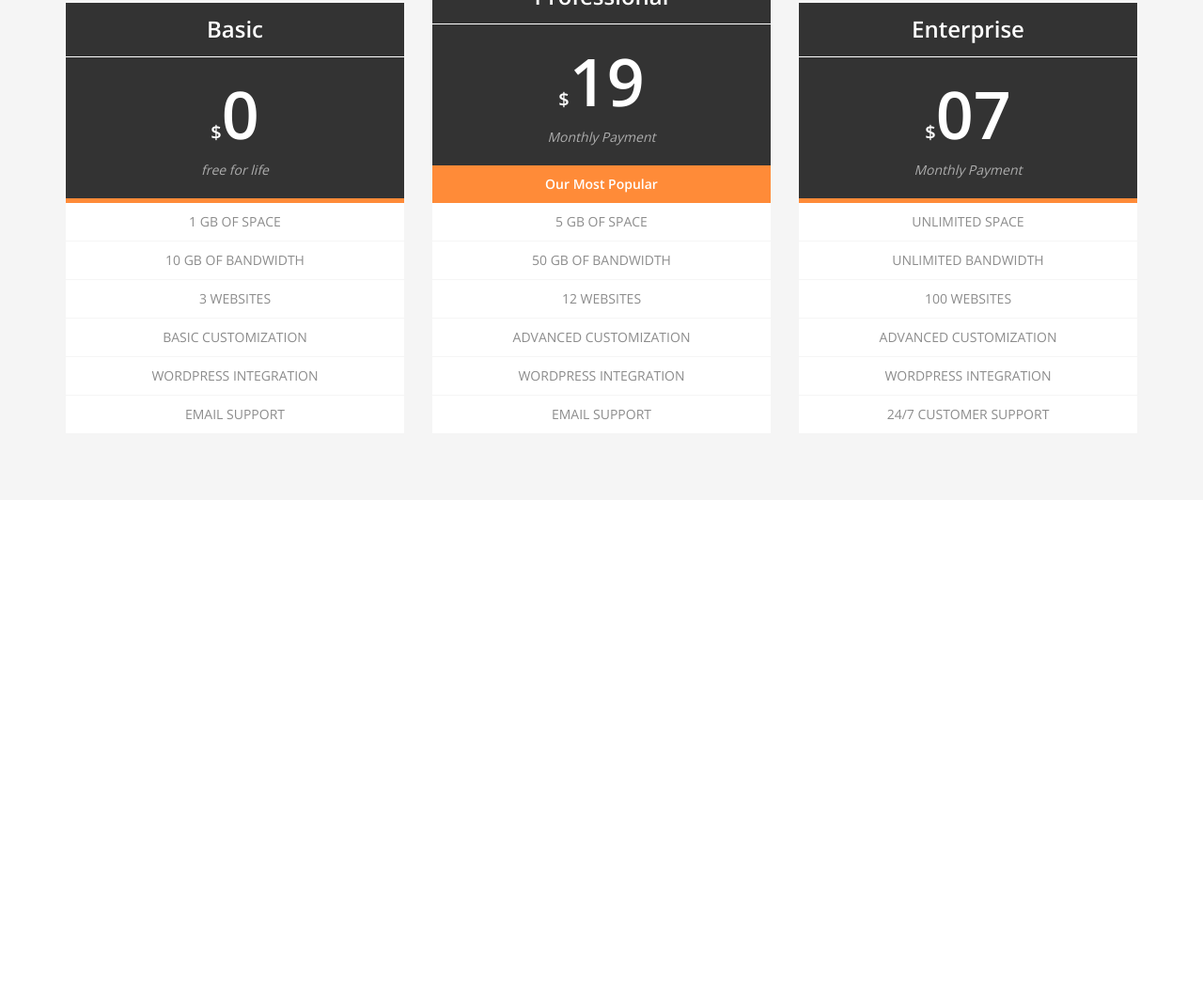
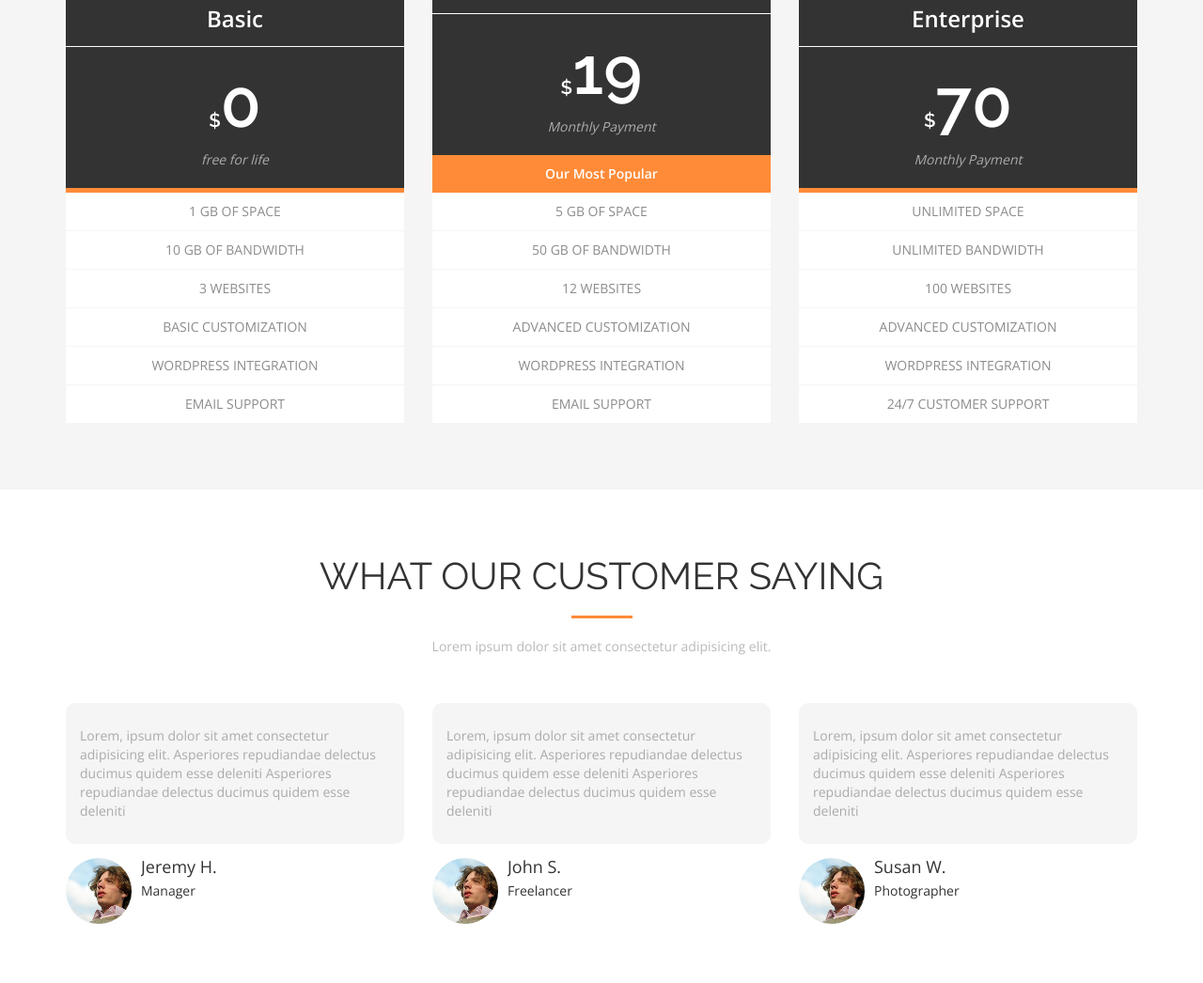
Before and after one commit to AhmedRamzyy/Axit-Template, a plain HTML site: page index.html in a window 1280 px wide. Shown: the part 3275-4321 px from the top of the page at 94% size. Drawn offline with nearby package versions, Linux system fonts and the light colour scheme.

Commit message:
customer opinion added

```diff
--- a/css/style.css
+++ b/css/style.css
@@ -217,8 +217,8 @@ body{
     padding: 60px 0;
 }
 .why-awsome h6{
-    font-weight: bold;
-    font-size: 50px;
+    font-weight: 500;
+    font-size: 40px;
     font-family:  'Raleway', sans-serif;
 }
 .why-awsome .awesome-desc{
@@ -274,7 +274,8 @@ body{
 .price-plan  .price{
     font-size: 70px;
     display: block;
-    font-weight: bold;
+    font-weight: 600;
+    font-family: 'Raleway' ,sans-serif;
 }
 .price-plan .price .usd{
     font-size: 20px;
@@ -299,7 +300,24 @@ body{
 .price-plan .enterprise{
     margin-top: 35px;
 }
-
+.what-says {
+    padding: 60px 0;
+}
+.what-says h6{
+    font-weight: 500;
+    font-size: 40px;
+    font-family:  'Raleway', sans-serif;
+}
+.what-says .awesome-desc{
+    margin-bottom: 50px;
+    color: #b9b9b9;
+}
+.what-says .customer-info {
+    background-color: #f5f5f5;
+    padding: 25px 15px;
+    color: #abaaaa;
+    border-radius: 10px;
+}
 
 
 
--- a/index.html
+++ b/index.html
@@ -12,7 +12,7 @@
     <!-- main style -->
     <link rel="stylesheet" href="css/style.css">
     <!-- google fonts -->
-    <link href="https://fonts.googleapis.com/css?family=Open+Sans:400,600|Raleway:200" rel="stylesheet">
+    <link rel="stylesheet" href="https://fonts.googleapis.com/css?family=Open+Sans:400,600|Raleway:400,600,800">
     <title>bootstrap temolate</title>
     <!-- HTML5 shim and Respond.js for IE8 support of HTML5 elements and media queries -->
     <!-- WARNING: Respond.js doesn't work if you view the page via file:// -->
@@ -283,7 +283,7 @@
                         <!-- option price -->
                         <div class="price-option">
                             <span class="price">
-                                <span class="usd">$</span>07
+                                <span class="usd">$</span>70
                             </span>
                             <span class="period">Monthly Payment</span>
                         </div>
@@ -301,7 +301,57 @@
             </div>
         </div>
     </div>
-
+    <!--  -->
+    <!-- what are they saying -->
+    <div class="what-says ">
+        <div class="container">
+            <div class="row">
+                <div class="col-xs-12 text-center">
+                    <h6 class="head-border-center text-uppercase">What Our Customer Saying</h6>
+                    <p class="awesome-desc">Lorem ipsum dolor sit amet consectetur adipisicing elit.</p>
+                </div>
+                <div class="col-md-4">
+                    <p class="customer-info">Lorem, ipsum dolor sit amet consectetur adipisicing elit. Asperiores repudiandae delectus ducimus
+                        quidem esse deleniti Asperiores repudiandae delectus ducimus quidem esse deleniti</p>
+                    <div class="media">
+                        <div class="media-left">
+                            <img class="media-object" src="images/avatar.png" alt="">
+                        </div>
+                        <div class="media-body">
+                            <h4 class="media-heading">Jeremy H.</h4>
+                            <p>Manager</p>
+                        </div>
+                    </div>
+                </div>
+                <div class="col-md-4">
+                    <p class="customer-info">Lorem, ipsum dolor sit amet consectetur adipisicing elit. Asperiores repudiandae delectus ducimus
+                        quidem esse deleniti Asperiores repudiandae delectus ducimus quidem esse deleniti</p>
+                    <div class="media">
+                        <div class="media-left">
+                            <img class="media-object" src="images/avatar.png" alt="">
+                        </div>
+                        <div class="media-body">
+                            <h4 class="media-heading">John S.</h4>
+                            <p>Freelancer</p>
+                        </div>
+                    </div>
+                </div>
+                <div class="col-md-4">
+                    <p class="customer-info">Lorem, ipsum dolor sit amet consectetur adipisicing elit. Asperiores repudiandae delectus ducimus
+                        quidem esse deleniti Asperiores repudiandae delectus ducimus quidem esse deleniti</p>
+                    <div class="media">
+                        <div class="media-left">
+                            <img class="media-object" src="images/avatar.png" alt="">
+                        </div>
+                        <div class="media-body">
+                            <h4 class="media-heading">Susan W.</h4>
+                            <p>Photographer</p>
+                        </div>
+                    </div>
+                </div>
+            </div>
+        </div>
+    </div>
 
 
 
```
Also changed, not shown: images/avatar.png (added).
